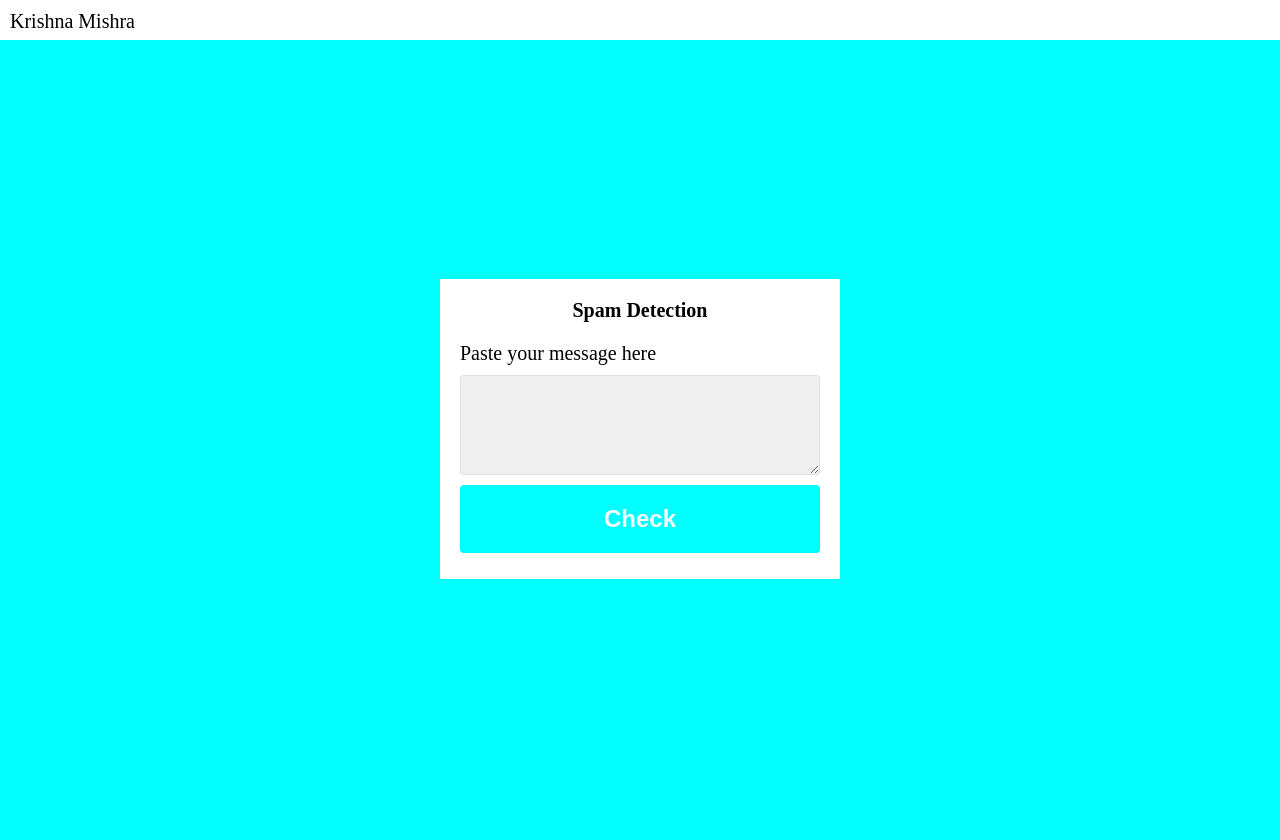
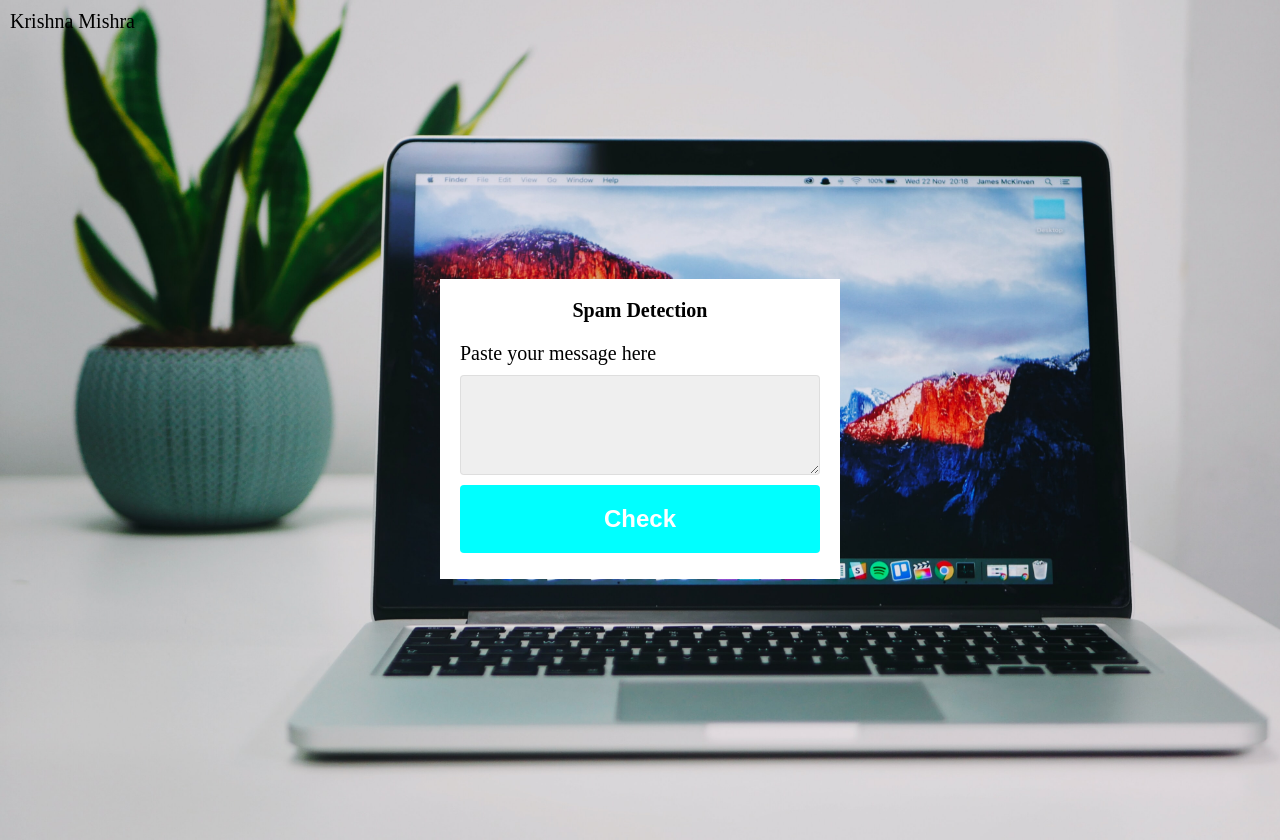
Before and after one commit to krishnamishra2610/Spam_Detection, a Flask app: page / in a window 1280 px wide. Run offline with Flask 2, Linux system fonts and the light colour scheme; parts of the project's set-up code (start-up, migrations or seed data) failed here and were passed over; some libraries are stand-ins or nearby versions.

Commit message:
Add files via upload

```diff
--- a/static/css/style.css
+++ b/static/css/style.css
@@ -7,6 +7,8 @@
 body{
     display: flex;
     flex-direction:column;
+    background-image: url("/static/img/img1.jpg");
+    background-size:cover;
 }
 nav{
     height: 30px;
@@ -16,7 +18,6 @@ nav{
 .container{
     height: 100vh;
     width: 100%;
-    background-color: cyan;
     display: flex;
     flex-direction: column;
     align-items: center;
@@ -29,6 +30,7 @@ nav{
     margin: 1rem;
     padding: 1rem;
     background-color: white;
+
 }
 .form_title{
 
```
Also changed, not shown: static/img/img1.jpg (added).
